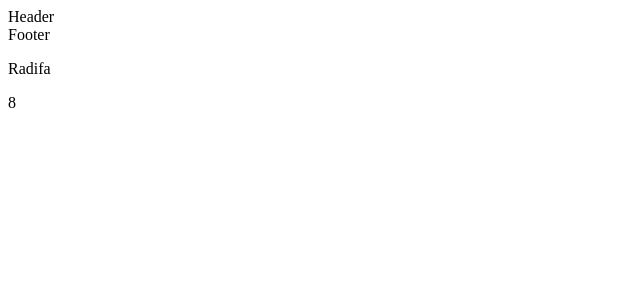
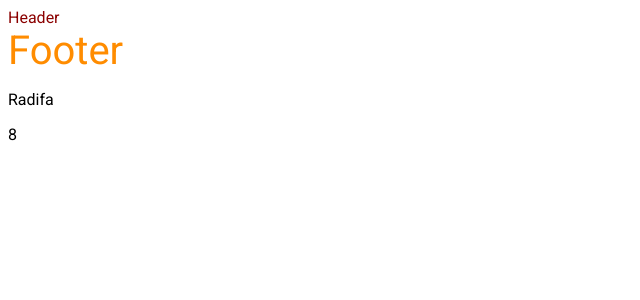
Before and after one commit to JesminNancy/VueJs2, a Vue app in the folder myapp/: page / in a window 1280 px wide. Shown: the top 300 px of the page, without its empty margins (0-640 px from the left). Built offline with nearby package versions, Linux system fonts and the light colour scheme.

Commit message:
Style in Component

```diff
--- a/myapp/public/index.html
+++ b/myapp/public/index.html
@@ -1,6 +1,10 @@
 <!DOCTYPE html>
 <html lang="">
   <head>
+    <link
+      href="https://fonts.googleapis.com/css2?family=Roboto&display=swap"
+      rel="stylesheet"
+    />
     <title>Vue js projcet</title>
   </head>
   <body>
--- a/myapp/src/App.vue
+++ b/myapp/src/App.vue
@@ -22,4 +22,8 @@
 };
 </script>
 
-<style></style>
+<style>
+body {
+  font-family: "Roboto", sans-serif;
+}
+</style>
--- a/myapp/src/Components/TheFooter.vue
+++ b/myapp/src/Components/TheFooter.vue
@@ -1,3 +1,9 @@
 <template>
   <div>Footer</div>
 </template>
+<style scoped>
+div {
+  color: darkorange;
+  font-size: 40px;
+}
+</style>
--- a/myapp/src/Components/TheHeader.vue
+++ b/myapp/src/Components/TheHeader.vue
@@ -1,3 +1,8 @@
 <template>
   <div>Header</div>
 </template>
+<style scoped>
+div {
+  color: darkred;
+}
+</style>
```
